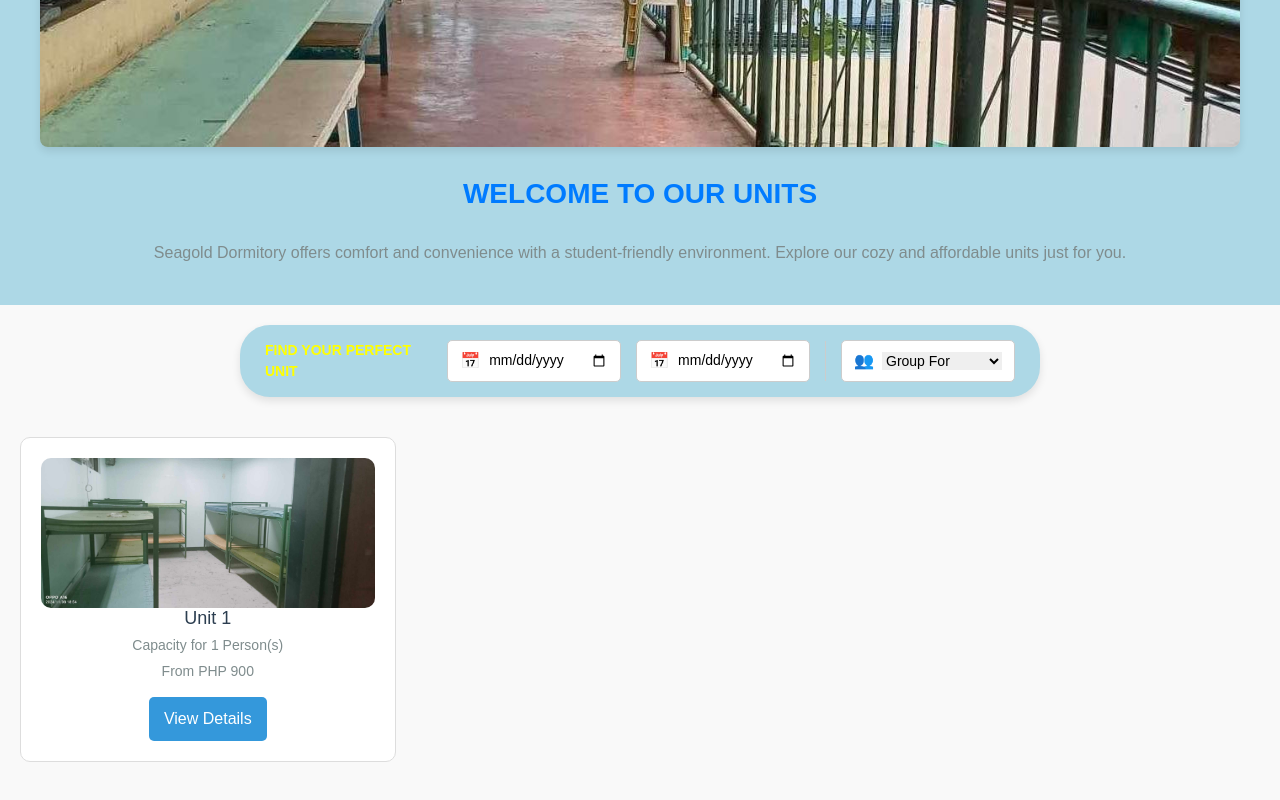
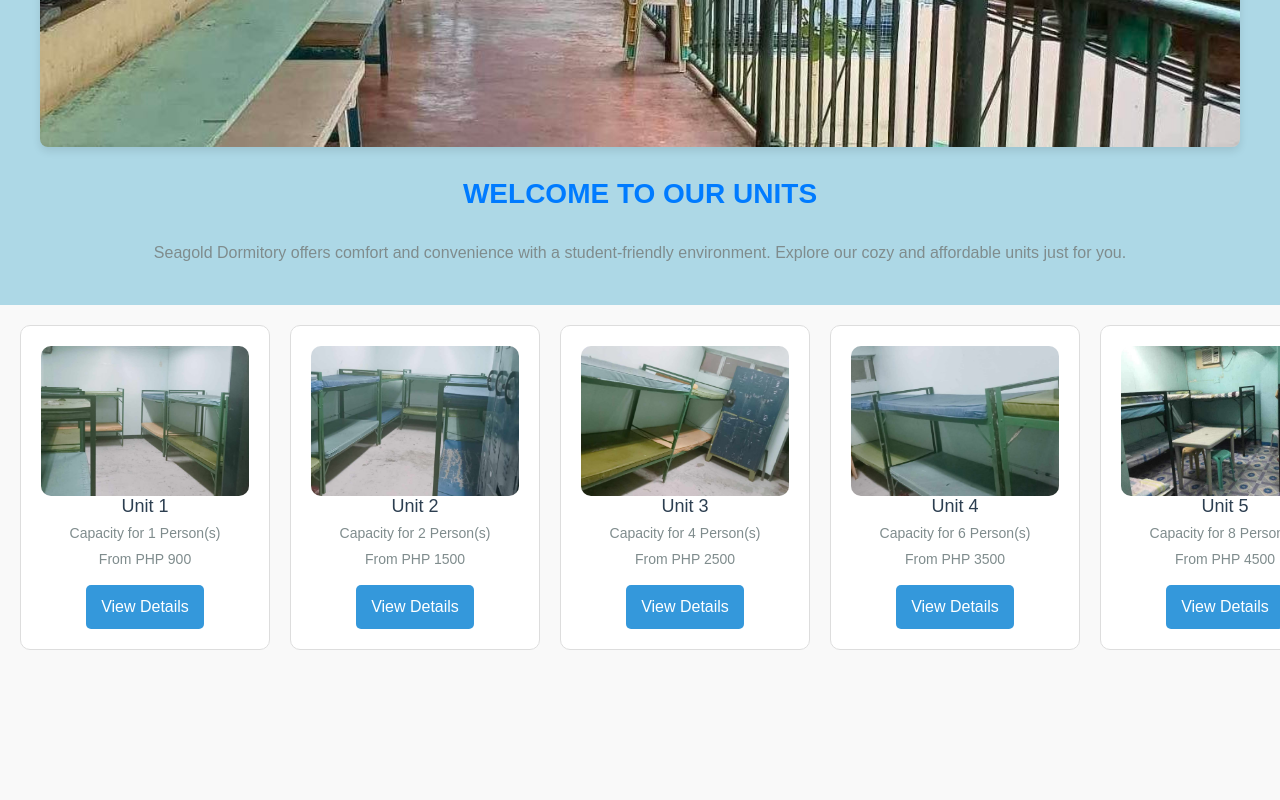
Before and after one commit to Albean12/dorm-vision, a React (Create React App) app: page /units in a window 1280 px wide. Shown: the part 656-1456 px from the top of the page. After the commit the page ends 1366 px from the top, so only its background shows below. Built offline with nearby package versions, Linux system fonts and the light colour scheme.

Commit message:
update unit.js

```diff
--- a/src/Units.js
+++ b/src/Units.js
@@ -32,12 +32,9 @@ const UnitModal = ({ unit, index, openModals, closeModal }) => {
 
         {/* Gallery Section */}
         <div className="gallery-container">
-          {/* Main Image */}
           <div className="main-image">
             <img src={unit.image} alt={`Unit ${unit.id}`} />
           </div>
-
-          {/* Thumbnails Gallery */}
           <div className="gallery-thumbnails">
             {unit.galleryImages.map((image, i) => (
               <img
@@ -55,7 +52,6 @@ const UnitModal = ({ unit, index, openModals, closeModal }) => {
           <h1>UNIT {unit.id} ROOM FOR {unit.capacity} PERSON(S)</h1>
           <h2>SEAGOLD DORMITORIES, MANILA</h2>
 
-          {/* Room Features */}
           <div className="room-offer">
             <h3>ROOM TO OFFER:</h3>
             <div className="room-features">
@@ -65,7 +61,6 @@ const UnitModal = ({ unit, index, openModals, closeModal }) => {
             </div>
           </div>
 
-          {/* Room Description */}
           <div className="description">
             <h3>DESCRIPTION:</h3>
             <p>
@@ -73,7 +68,6 @@ const UnitModal = ({ unit, index, openModals, closeModal }) => {
             </p>
           </div>
 
-          {/* Amenities List */}
           <div className="amenities">
             <h3>AMENITIES:</h3>
             <ul>
@@ -84,7 +78,6 @@ const UnitModal = ({ unit, index, openModals, closeModal }) => {
             </ul>
           </div>
 
-          {/* Payment Transaction Information */}
           <div className="payment-transaction">
             <h3>PAYMENT TRANSACTION:</h3>
             <ul>
@@ -93,15 +86,14 @@ const UnitModal = ({ unit, index, openModals, closeModal }) => {
             </ul>
           </div>
 
-          {/* Payment Terms Section */}
           <div className="payment-terms">
             <h3>PAYMENT TERMS:</h3>
             <h4>SOLO ROOM (CAPACITY FOR {unit.capacity} PERSON)</h4>
             <ul>
-              <li>Monthly: ₱11,000.00</li>
-              <li>Half Month (Strictly 15 Days): ₱7,500.00</li>
-              <li>One Week (7 Days): ₱5,000.00</li>
-              <li>Daily: ₱900.00</li>
+              <li>Monthly: ₱{unit.price * 12 / 1000},000.00</li>
+              <li>Half Month: ₱{Math.ceil(unit.price * 0.75)}.00</li>
+              <li>One Week: ₱{Math.ceil(unit.price * 0.5)}.00</li>
+              <li>Daily: ₱{Math.ceil(unit.price / 30)}.00</li>
             </ul>
             <div className="notes">
               <strong>NOTES:</strong>
@@ -118,61 +110,20 @@ const UnitModal = ({ unit, index, openModals, closeModal }) => {
 };
 
 //
-// FilterBar Component: Displays filter options to refine unit search.
-//
-const FilterBar = ({ filters, handleFilterChange }) => (
-  <div className="filter-bar-oval">
-    <span className="filter-title">Find Your Perfect Unit</span>
-
-    <div className="filter-date">
-      <span className="filter-icon">📅</span>
-      <input
-        type="date"
-        placeholder="Check In"
-        value={filters.checkIn}
-        onChange={(e) => handleFilterChange("checkIn", e.target.value)}
-      />
-    </div>
-
-    <div className="filter-date">
-      <span className="filter-icon">📅</span>
-      <input
-        type="date"
-        placeholder="Check Out"
-        value={filters.checkOut}
-        onChange={(e) => handleFilterChange("checkOut", e.target.value)}
-      />
-    </div>
-
-    <div className="filter-separator"></div>
-
-    <div className="filter-select">
-      <span className="filter-icon">👥</span>
-      <select
-        className="filter-select-dropdown"
-        value={filters.group}
-        onChange={(e) => handleFilterChange("group", e.target.value)}
-      >
-        <option value="">Group For</option>
-        {[1, 2, 4, 6, 8, 10, 12, 14].map((group) => (
-          <option key={group} value={group}>{group} Person(s)</option>
-        ))}
-      </select>
-    </div>
-  </div>
-);
-
-//
 // Dormitory Component: Main Component displaying all units and applying filters.
 //
 const Dormitory = () => {
-  // Sample units data
   const units = [
     { id: 1, capacity: 1, price: 900, image: "Room1.jpg", galleryImages: ["Room1.jpg", "Room2.jpg", "Room3.jpg"] },
-    // Additional unit data...
+    { id: 2, capacity: 2, price: 1500, image: "Room2.jpg", galleryImages: ["Room2.jpg", "Room3.jpg", "Room4.jpg"] },
+    { id: 3, capacity: 4, price: 2500, image: "Room3.jpg", galleryImages: ["Room3.jpg", "Room4.jpg", "Room5.jpg"] },
+    { id: 4, capacity: 6, price: 3500, image: "Room4.jpg", galleryImages: ["Room4.jpg", "Room5.jpg", "Room6.jpg"] },
+    { id: 5, capacity: 8, price: 4500, image: "Room5.jpg", galleryImages: ["Room5.jpg", "Room6.jpg", "Room7.jpg"] },
+    { id: 6, capacity: 10, price: 5500, image: "Room6.jpg", galleryImages: ["Room6.jpg", "Room7.jpg", "Room8.jpg"] },
+    { id: 7, capacity: 12, price: 6500, image: "Room7.jpg", galleryImages: ["Room7.jpg", "Room8.jpg", "Room9.jpg"] },
+    { id: 8, capacity: 14, price: 7500, image: "Room8.jpg", galleryImages: ["Room8.jpg", "Room9.jpg", "Room10.jpg"] },
   ];
 
-  // State for filters and modals
   const [filters, setFilters] = useState({
     group: "",
     checkIn: "",
@@ -181,26 +132,22 @@ const Dormitory = () => {
 
   const [openModals, setOpenModals] = useState(Array(units.length).fill(false));
 
-  // Handle filter change
   const handleFilterChange = (field, value) => {
     setFilters({ ...filters, [field]: value });
   };
 
-  // Open modal for a unit
   const openModal = (index) => {
     const updatedModals = [...openModals];
     updatedModals[index] = true;
     setOpenModals(updatedModals);
   };
 
-  // Close modal for a unit
   const closeModal = (index) => {
     const updatedModals = [...openModals];
     updatedModals[index] = false;
     setOpenModals(updatedModals);
   };
 
-  // Filter units based on selected criteria
   const filteredUnits = units.filter(
     (unit) =>
       (!filters.group || unit.capacity === Number(filters.group)) &&
@@ -209,7 +156,6 @@ const Dormitory = () => {
 
   return (
     <div className="dormitory">
-      {/* Header Section */}
       <header className="dormitory-header">
         <img src="RoomHeader.jpg" alt="Dormitory" className="dormitory-image" />
         <h1 className="title">WELCOME TO OUR UNITS</h1>
@@ -217,11 +163,6 @@ const Dormitory = () => {
           Seagold Dormitory offers comfort and convenience with a student-friendly environment. Explore our cozy and affordable units just for you.
         </p>
       </header>
-
-      {/* Filter Bar */}
-      <FilterBar filters={filters} handleFilterChange={handleFilterChange} />
-
-      {/* Units Container */}
       <div className="units-container">
         {filteredUnits.map((unit, index) => (
           <div key={unit.id}>
```
